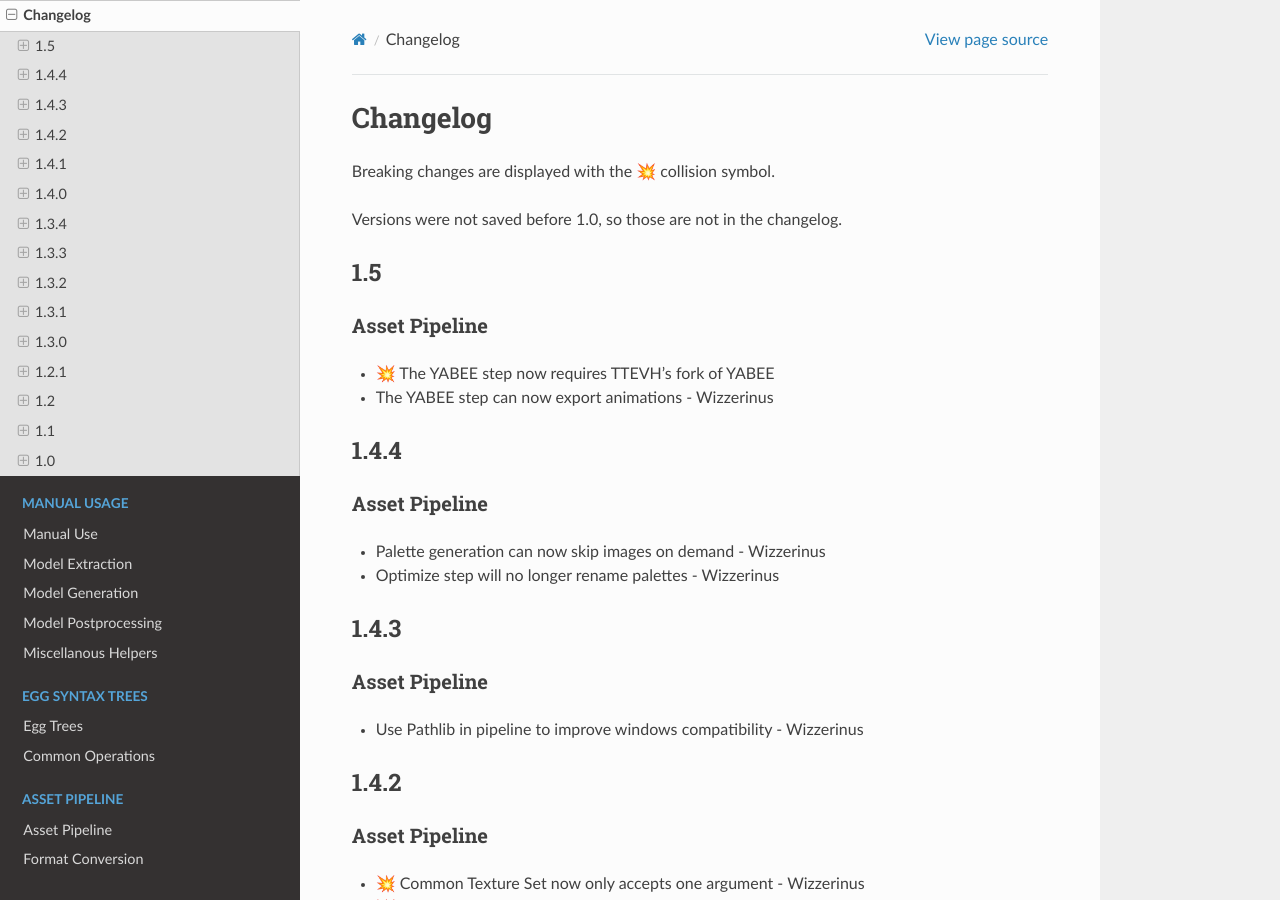
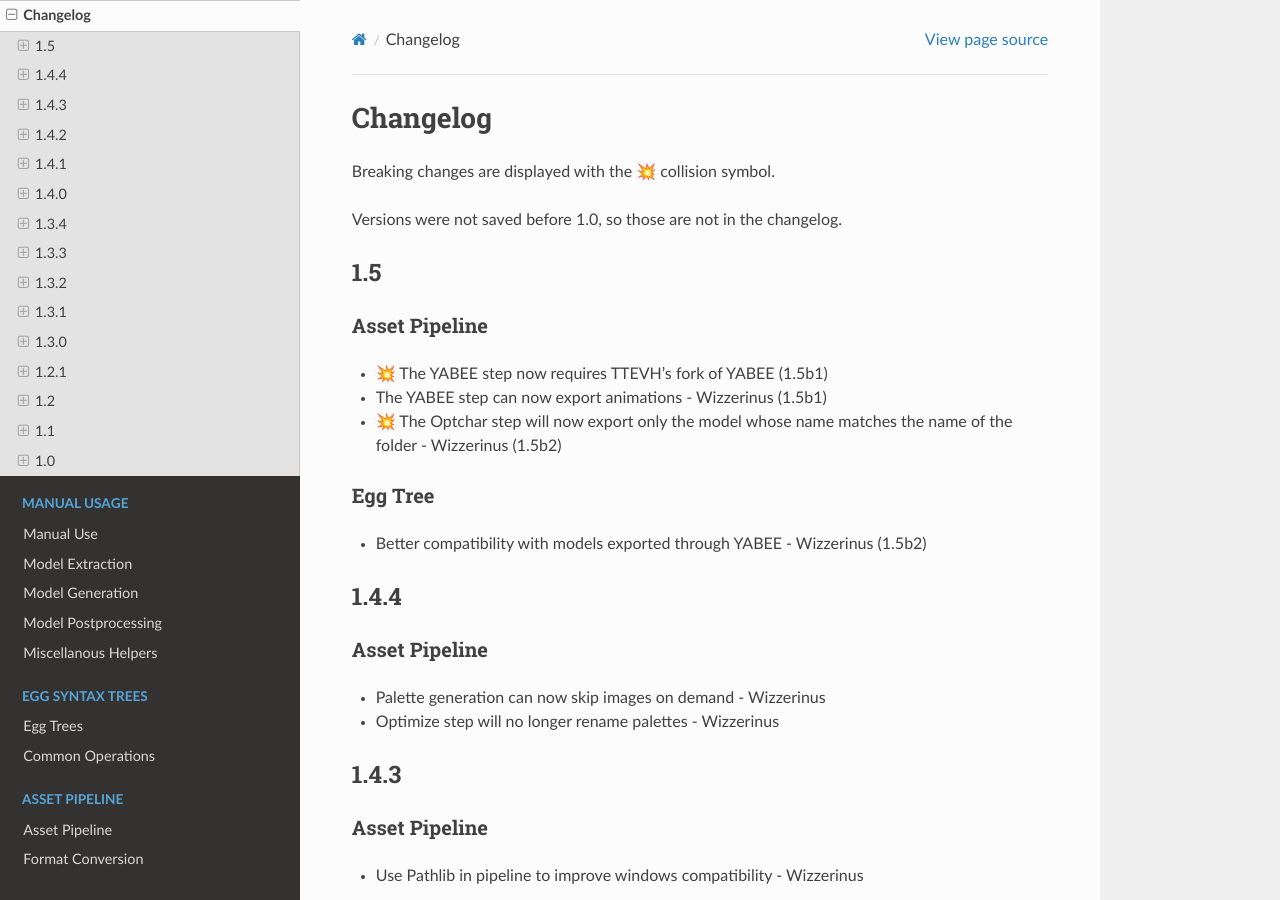
Before and after one commit to Toontown-Event-Horizon/panda-utils-docs, a Sphinx documentation site: the page built from source/changelog.rst, in a window 1280 px wide and 900 px high. Built offline with Sphinx 7.4.7 and the Read the Docs theme 2.0.0, drawn with Linux system fonts in a browser that asks for light colours.

Commit message:
1.5b2 release

```diff
--- a/source/changelog.rst
+++ b/source/changelog.rst
@@ -11,8 +11,14 @@ Versions were not saved before 1.0, so those are not in the changelog.
 Asset Pipeline
 ~~~~~~~~~~~~~~
 
-* 💥 The YABEE step now requires TTEVH's fork of YABEE
-* The YABEE step can now export animations - Wizzerinus
+* 💥 The YABEE step now requires TTEVH's fork of YABEE (1.5b1)
+* The YABEE step can now export animations - Wizzerinus (1.5b1)
+* 💥 The Optchar step will now export only the model whose name matches the name of the folder - Wizzerinus (1.5b2)
+
+Egg Tree
+~~~~~~~~
+
+* Better compatibility with models exported through YABEE - Wizzerinus (1.5b2)
 
 1.4.4
 -----
```
